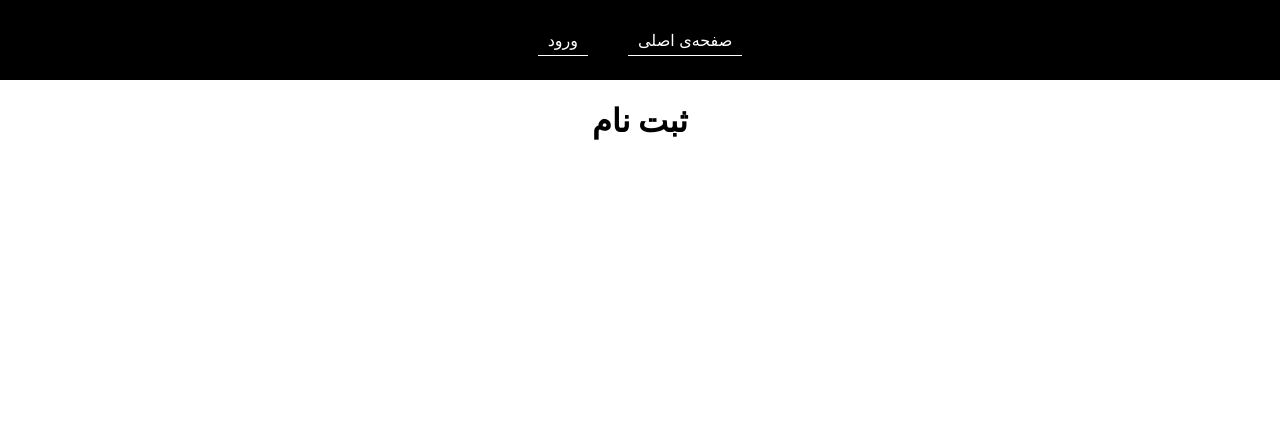
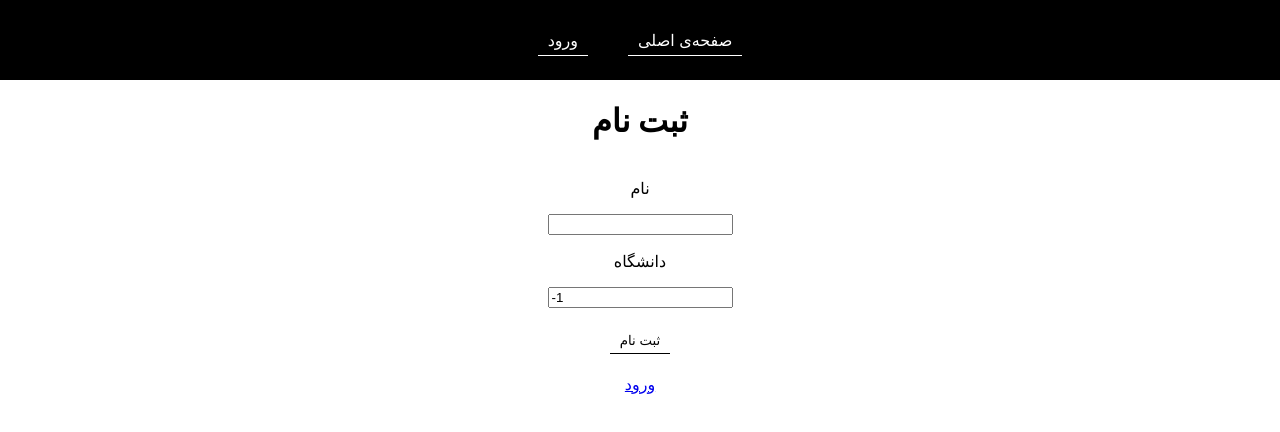
Before and after one commit to IIIphr/se_front_prj, a React (Create React App) app: page /signup in a window 1280 px wide. Shown: the top 432 px of the page. Built offline with nearby package versions, Linux system fonts and the light colour scheme.

Commit message:
Added login form to sign up page :D

```diff
--- a/src/Signup.css
+++ b/src/Signup.css
@@ -6,3 +6,20 @@
   align-items: center;
   justify-items: center;
 }
+
+.ui_btn{
+  color: black;
+  direction: rtl;
+  text-decoration: none;
+  padding: 5px 10px;
+  margin: 20px;
+  border-top: none;
+  border-right: none;
+  border-left: none;
+  background-color: white;
+  border-bottom: 1px solid black;
+}
+.ui_btn:hover{
+  background-color: grey;
+  border-bottom: 5px solid black;
+}
--- a/src/Signup.js
+++ b/src/Signup.js
@@ -1,13 +1,58 @@
 import './Signup.css';
+import { useDispatch, useSelector } from 'react-redux';
+import { change_f_name, change_type, change_uni_id } from './userSlice';
+import { useState, useEffect, Fragment } from 'react';
+import { useCookies } from 'react-cookie';
+import { useNavigate, Link } from 'react-router-dom';
 import Navbar from './Navbar';
-import { Fragment } from 'react';
+
+function addMonths(date, months) {
+  var d = date.getDate();
+  date.setMonth(date.getMonth() + +months);
+  if (date.getDate() != d) {
+    date.setDate(0);
+  }
+  return date;
+}
 
 function Signup() {
+  const dispatch = useDispatch();
+  const user_type = useSelector((state) => state.user.user_type);
+  const [name_input, set_name_input] = useState('');
+  const [uni_input, set_uni_input] = useState(-1);
+  const navigate = useNavigate();
+  const [cookies, setCookie] = useCookies(['user_f_name', 'user_type', 'user_uni_id']);
+
+  useEffect(() => {
+    if(user_type == null){
+      if(cookies.user_type !== "undefined" && cookies.user_type){
+        dispatch(change_f_name(cookies.user_f_name));
+        dispatch(change_type(cookies.user_type));
+        dispatch(change_uni_id(cookies.user_uni_id));
+        navigate('/profile');
+      }
+    }
+  }, []);
+
   return (
     <Fragment>
       <Navbar />
       <div className='signup_root'>
         <h1 className='rtl'>ثبت نام</h1>
+        <p className='rtl'>نام</p>
+        <input className='rtl' type='text' id='name_input' value={name_input} onInput={e => set_name_input(e.target.value)}></input>
+        <p className='rtl'>دانشگاه</p>
+        <input type='number' id='uni_input' value={uni_input} onInput={e => set_uni_input(e.target.value)}></input>
+        <button className='ui_btn' onClick={() => {
+          dispatch(change_f_name(name_input));
+          dispatch(change_type("user"));
+          dispatch(change_uni_id(uni_input));
+          setCookie('user_f_name', name_input, { path: '/', expires: addMonths(new Date(), 1) });
+          setCookie('user_uni_type', uni_input, { path: '/', expires: addMonths(new Date(), 1) });
+          setCookie('user_type', "user", { path: '/', expires: addMonths(new Date(), 1) });
+          navigate('/');
+        }}>ثبت نام</button>
+        <Link to='/login'>ورود</Link>
       </div>
     </Fragment>
   );
```
